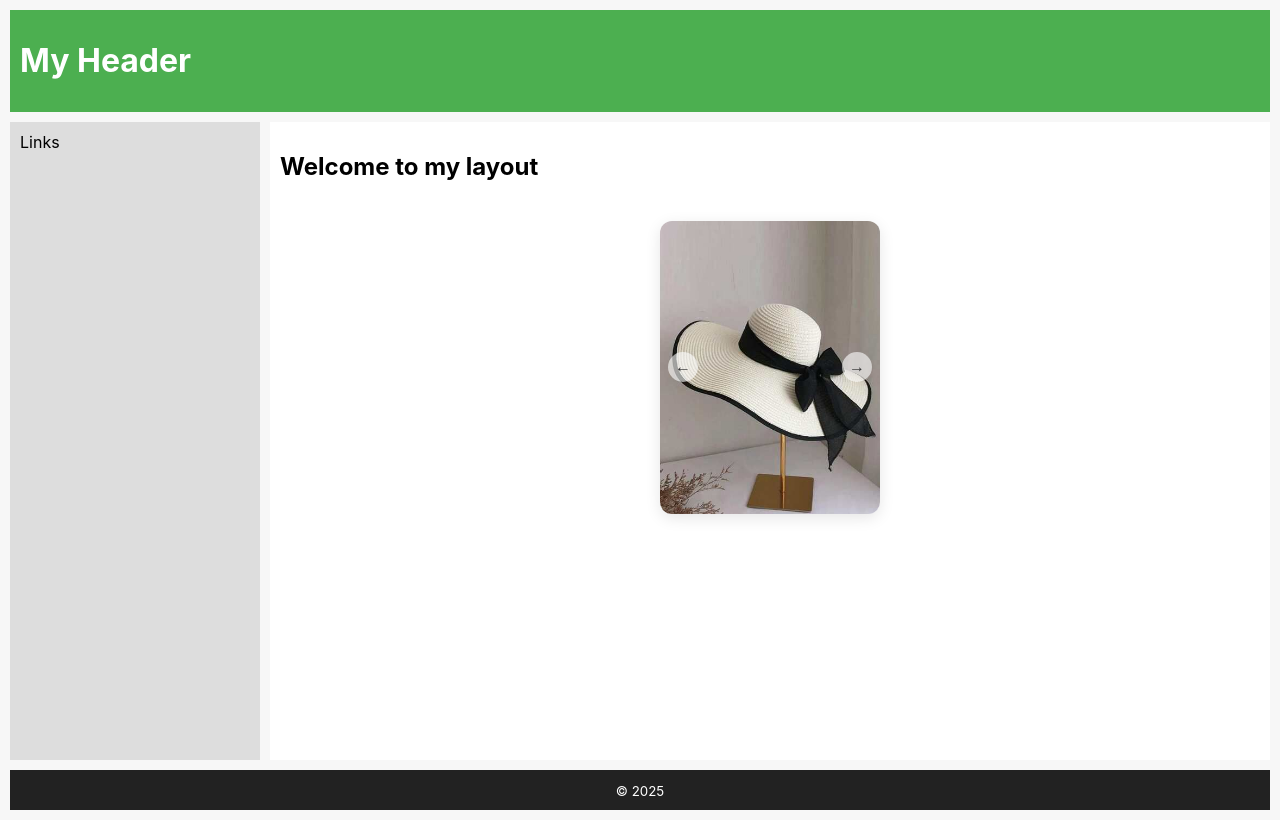
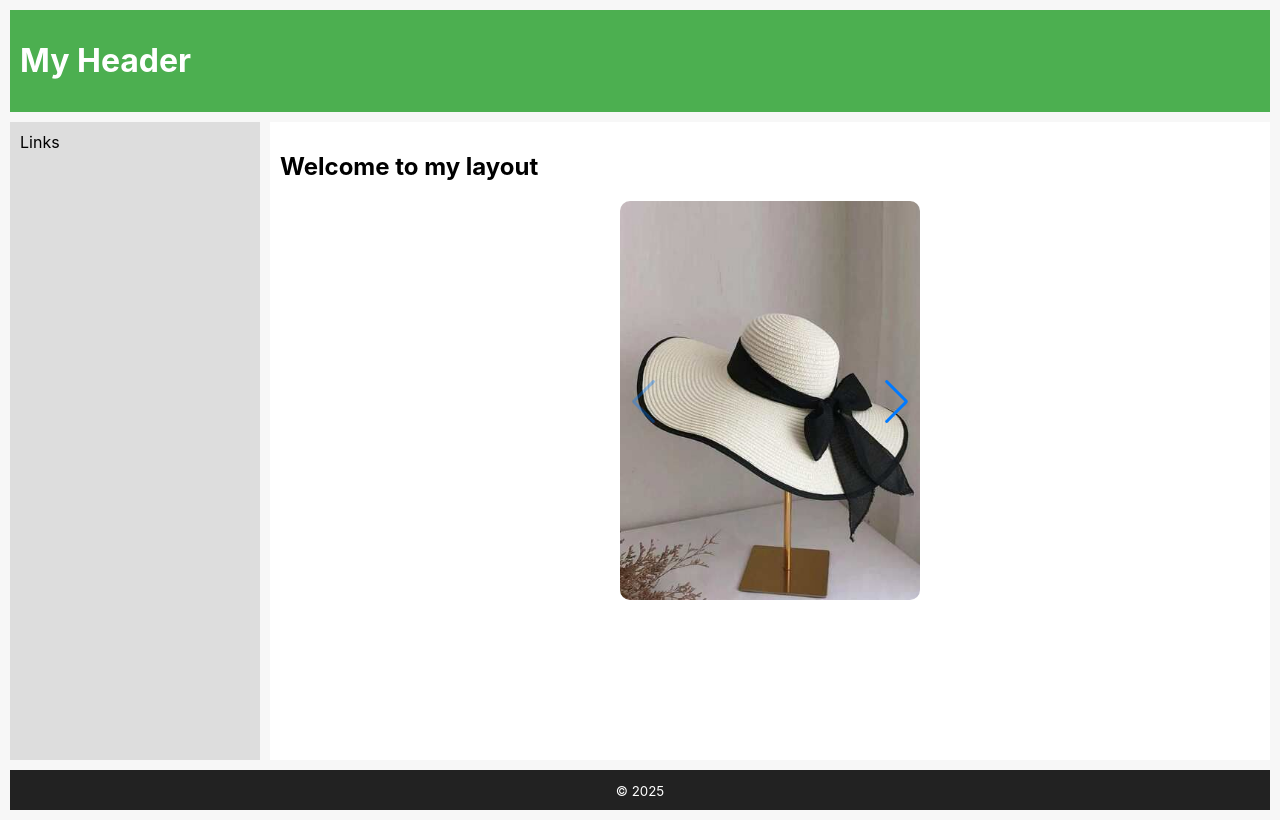
Before and after one commit to farahassaf335/React_Hello_-World, a React (Create React App) app: page / in a window 1280 px wide. Built offline with nearby package versions, Linux system fonts and the light colour scheme.

Commit message:
Replace custom carousel with Swiper

```diff
--- a/package.json
+++ b/package.json
@@ -12,6 +12,7 @@
     "react": "^19.1.0",
     "react-dom": "^19.1.0",
     "react-scripts": "5.0.1",
+    "swiper": "^11.2.10",
     "web-vitals": "^2.1.4"
   },
   "scripts": {
--- a/src/components/Carousel.css
+++ /dev/null
@@ -1,45 +0,0 @@
-.carousel-container {
-  position: relative;
-  max-width: 220px; /* صغّرنا العرض */
-  margin: 40px auto 0; /* رفعنا الصورة لفوق */
-}
-
-.carousel-image {
-  width: 100%;
-  height: auto;
-  border-radius: 12px;
-  box-shadow: 0 4px 15px rgba(0, 0, 0, 0.1);
-  display: block;
-}
-
-.carousel-button {
-  position: absolute;
-  top: 50%;
-  transform: translateY(-50%);
-  background-color: rgba(255, 255, 255, 0.6);
-  border: none;
-  border-radius: 50%;
-  width: 30px;
-  height: 30px;
-  font-size: 16px;
-  font-weight: bold;
-  color: #333;
-  cursor: pointer;
-  display: flex;
-  align-items: center;
-  justify-content: center;
-  transition: background-color 0.3s ease, transform 0.2s ease;
-}
-
-.carousel-button:hover {
-  background-color: rgba(255, 255, 255, 0.85);
-  transform: translateY(-50%) scale(1.1);
-}
-
-.carousel-button.prev {
-  left: 8px;
-}
-
-.carousel-button.next {
-  right: 8px;
-}
--- a/src/components/Carousel.js
+++ b/src/components/Carousel.js
@@ -1,5 +1,8 @@
-import React, { useState } from 'react';
-import './Carousel.css';
+import React from 'react';
+import { Swiper, SwiperSlide } from 'swiper/react';
+import 'swiper/css';
+import 'swiper/css/navigation';
+import { Navigation } from 'swiper/modules';
 
 const images = [
   {
@@ -17,25 +20,23 @@ const images = [
 ];
 
 function Carousel() {
-  const [currentIndex, setCurrentIndex] = useState(0);
-
-  const nextSlide = () => {
-    setCurrentIndex((currentIndex + 1) % images.length);
-  };
-
-  const prevSlide = () => {
-    setCurrentIndex((currentIndex - 1 + images.length) % images.length);
-  };
-
   return (
-    <div className="carousel-container">
-      <button onClick={prevSlide} className="carousel-button prev">&#8592;</button>
-      <img
-        src={images[currentIndex].url}
-        alt={images[currentIndex].alt}
-        className="carousel-image"
-      />
-      <button onClick={nextSlide} className="carousel-button next">&#8594;</button>
+    <div style={{ width: '300px', margin: '0 auto' }}>
+      <Swiper
+        navigation={true}
+        modules={[Navigation]}
+        className="mySwiper"
+      >
+        {images.map((img, index) => (
+          <SwiperSlide key={index}>
+            <img
+              src={img.url}
+              alt={img.alt}
+              style={{ width: '100%', borderRadius: '10px' }}
+            />
+          </SwiperSlide>
+        ))}
+      </Swiper>
     </div>
   );
 }
```
Also changed, not shown: 1 other file (tests, documents, lock files or other folders).
